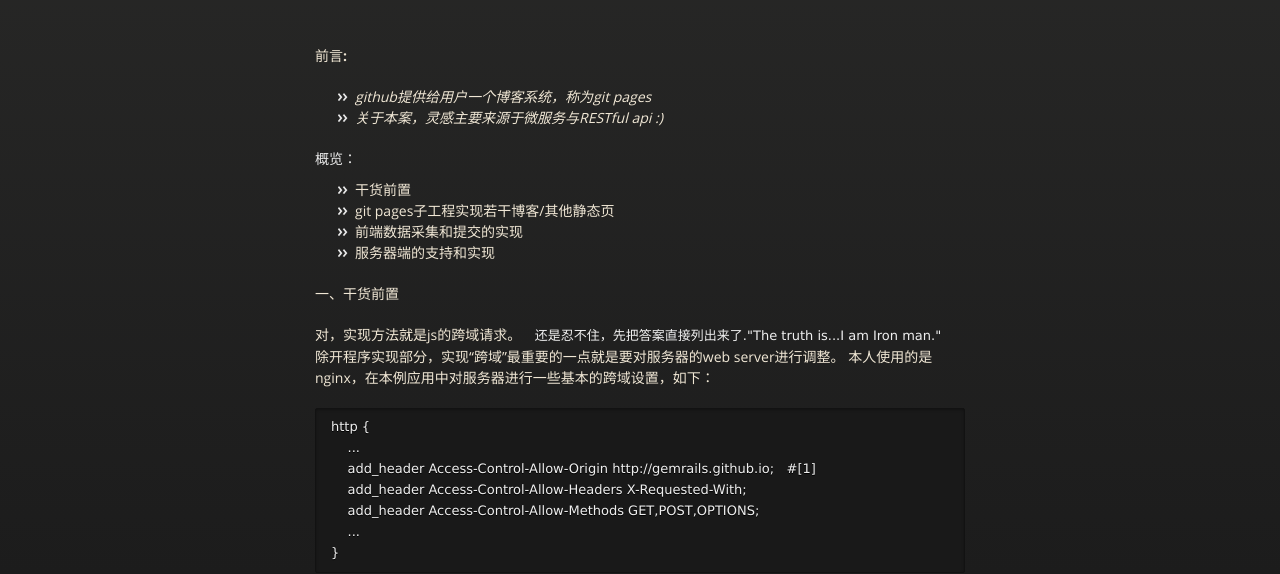
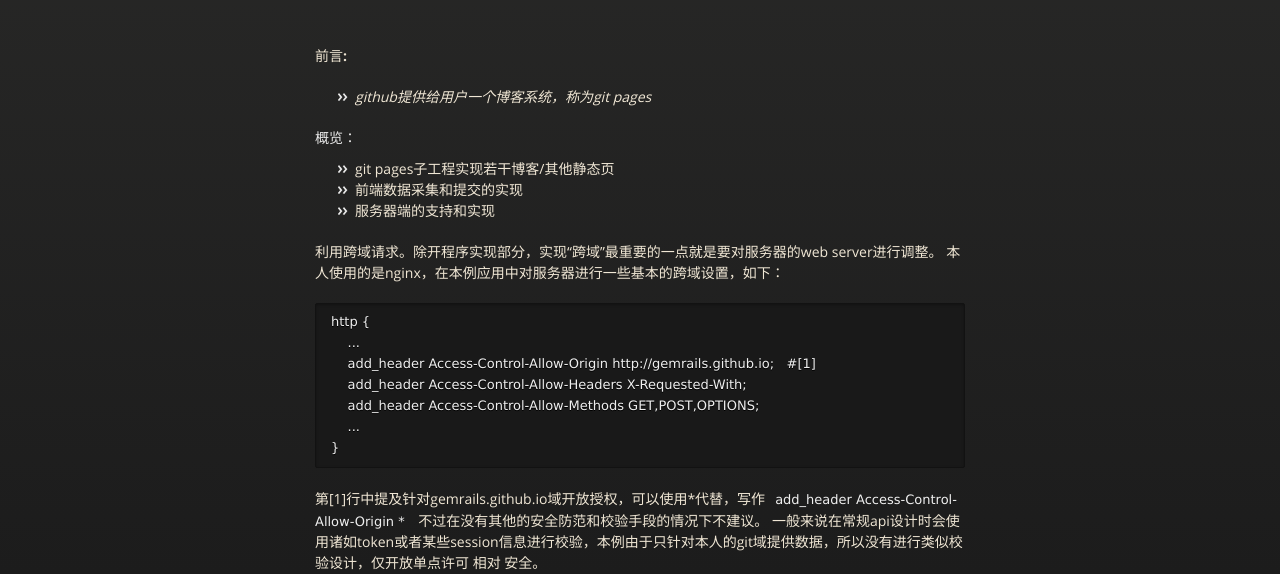
Before and after one commit to Gemrails/Gemrails.github.io, a plain HTML site: page index.html in a window 1280 px wide. Shown: the part 226-800 px from the top of the page. Drawn offline with nearby package versions, Linux system fonts and the light colour scheme.

Commit message:
Update index.html

```diff
--- a/index.html
+++ b/index.html
@@ -39,24 +39,19 @@
 
 <ul>
 <li><em>github提供给用户一个博客系统，称为git pages</em></li>
-<li><em>关于本案，灵感主要来源于微服务与RESTful api :)</em></li>
 </ul>
 
 <h4>
 <a id="概览" class="anchor" href="#%E6%A6%82%E8%A7%88" aria-hidden="true"><span aria-hidden="true" class="octicon octicon-link"></span></a>概览：</h4>
 
 <ul>
-<li>干货前置</li>
 <li>git pages子工程实现若干博客/其他静态页</li>
 <li>前端数据采集和提交的实现</li>
 <li>服务器端的支持和实现</li>
 </ul>
 
-<p><strong>一、干货前置</strong></p>
-
-<p>对，实现方法就是js的跨域请求。
-<code>还是忍不住，先把答案直接列出来了."The truth is...I am Iron man."</code>
-除开程序实现部分，实现“跨域”最重要的一点就是要对服务器的web server进行调整。
+<p>
+利用跨域请求。除开程序实现部分，实现“跨域”最重要的一点就是要对服务器的web server进行调整。
 本人使用的是nginx，在本例应用中对服务器进行一些基本的跨域设置，如下：</p>
 
 <pre><code>http {
```
